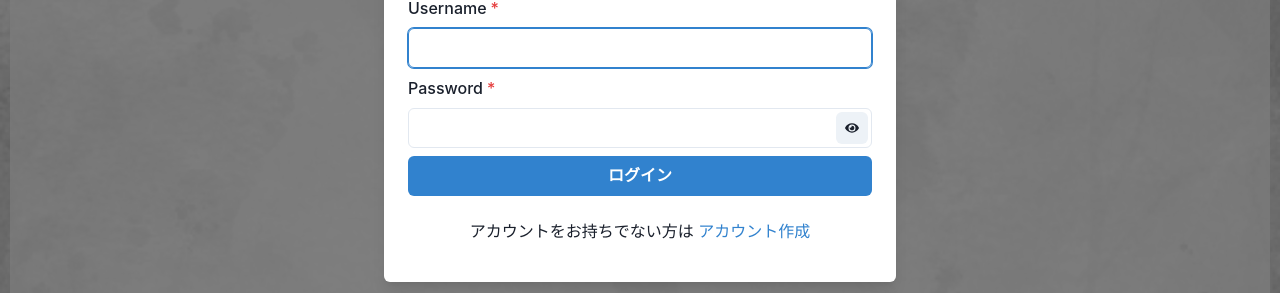
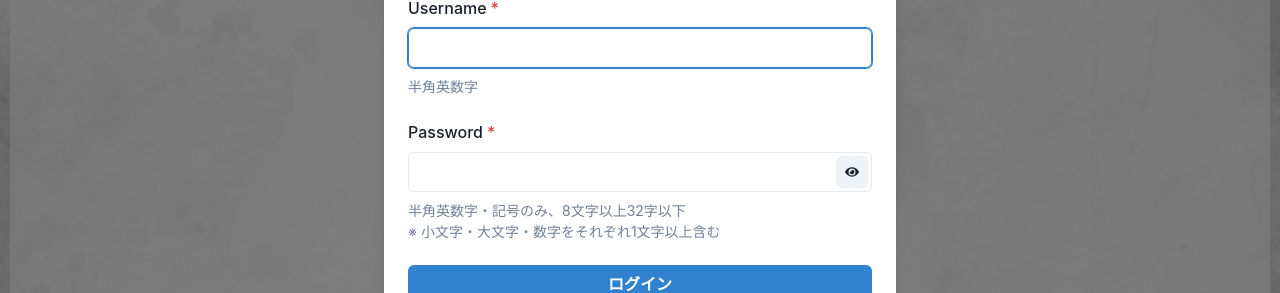
Before and after one commit to lychee1223/MikenekoAndron, a Next.js app in the folder frontend/: page / in a window 1280 px wide. Both pictures are taken after a click on the button "ログイン". Shown: the part 138-431 px from the top of the page. Built offline with nearby package versions, Linux system fonts and the light colour scheme; no server answers.

Commit message:
[Update]ユーザ名およびパスワードの正規化

```diff
--- a/frontend/components/LoginButton.tsx
+++ b/frontend/components/LoginButton.tsx
@@ -151,8 +151,12 @@ const Login = (props: any) =>{
                                             ref={initialRef}
                                             type="text"
                                             name="username"
+                                            pattern="[a-zA-Z0-9]+"
                                             onChange={() => setErrorMessage('')}
                                         />
+                                        <Text fontSize="sm" color="gray.500" mt={2}>
+                                            半角英数字
+                                        </Text>
                                     </FormControl>
                                     <FormControl isRequired>
                                         <FormLabel>Password</FormLabel>
@@ -160,6 +164,7 @@ const Login = (props: any) =>{
                                             <Input
                                                 type={showPass ? 'text' : 'password'}
                                                 name="password"
+                                                pattern="^(?=.*[a-z])(?=.*[A-Z])(?=.*\d)[!-~]{8,32}$"
                                                 onChange={() => setErrorMessage('')}
                                             />
                                             <InputRightElement>
@@ -171,6 +176,10 @@ const Login = (props: any) =>{
                                                 />
                                             </InputRightElement>
                                         </InputGroup>
+                                        <Text fontSize="sm" color="gray.500" mt={2}>
+                                            半角英数字・記号のみ、8文字以上32字以下<br />
+                                            ※ 小文字・大文字・数字をそれぞれ1文字以上含む
+                                        </Text>
                                     </FormControl>
                                     <Button type="submit" colorScheme={Theme.color.colorScheme} isLoading={isLoading}>
                                         ログイン
@@ -214,8 +223,12 @@ const Login = (props: any) =>{
                                             ref={initialRef}
                                             type="text"
                                             name="username"
+                                            pattern="[a-zA-Z0-9]+"
                                             onChange={() => setErrorMessage('')}
                                         />
+                                        <Text fontSize="sm" color="gray.500" mt={2}>
+                                            半角英数字
+                                        </Text>
                                     </FormControl>
                                     <FormControl isRequired>
                                         <FormLabel>Password</FormLabel>
@@ -223,6 +236,7 @@ const Login = (props: any) =>{
                                             <Input
                                                 type={showPass ? 'text' : 'password'}
                                                 name="password"
+                                                pattern="^(?=.*[a-z])(?=.*[A-Z])(?=.*\d)[!-~]{8,32}$"
                                                 onChange={() => setErrorMessage('')}
                                             />
                                             <InputRightElement>
@@ -234,6 +248,10 @@ const Login = (props: any) =>{
                                                 />
                                             </InputRightElement>
                                         </InputGroup>
+                                        <Text fontSize="sm" color="gray.500" mt={2}>
+                                            半角英数字・記号のみ、8文字以上32字以下<br />
+                                            ※ 小文字・大文字・数字をそれぞれ1文字以上含む
+                                        </Text>
                                     </FormControl>
                                     <Button type="submit" colorScheme={Theme.color.colorScheme} isLoading={isLoading}>
                                         アカウントを作成
```
